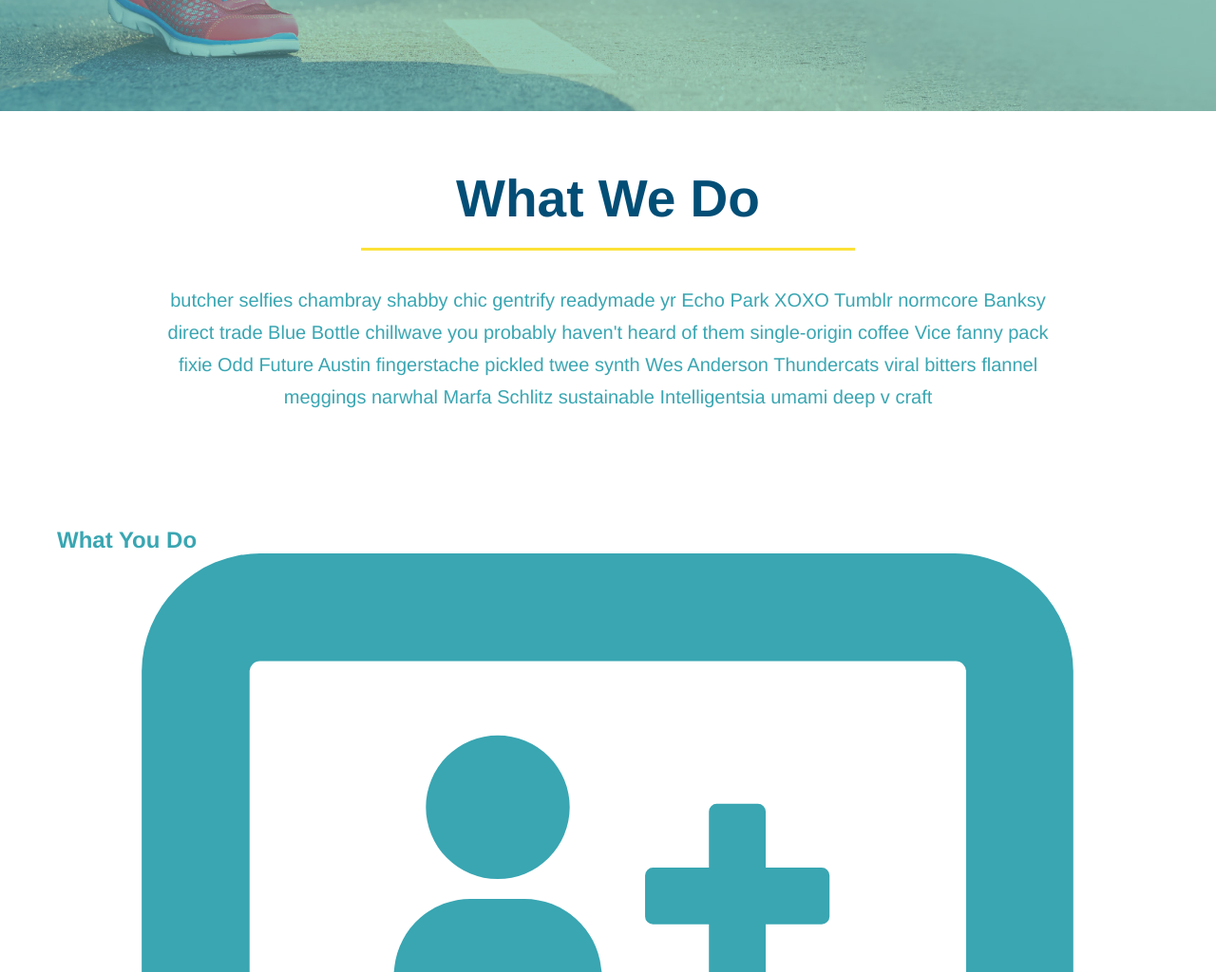
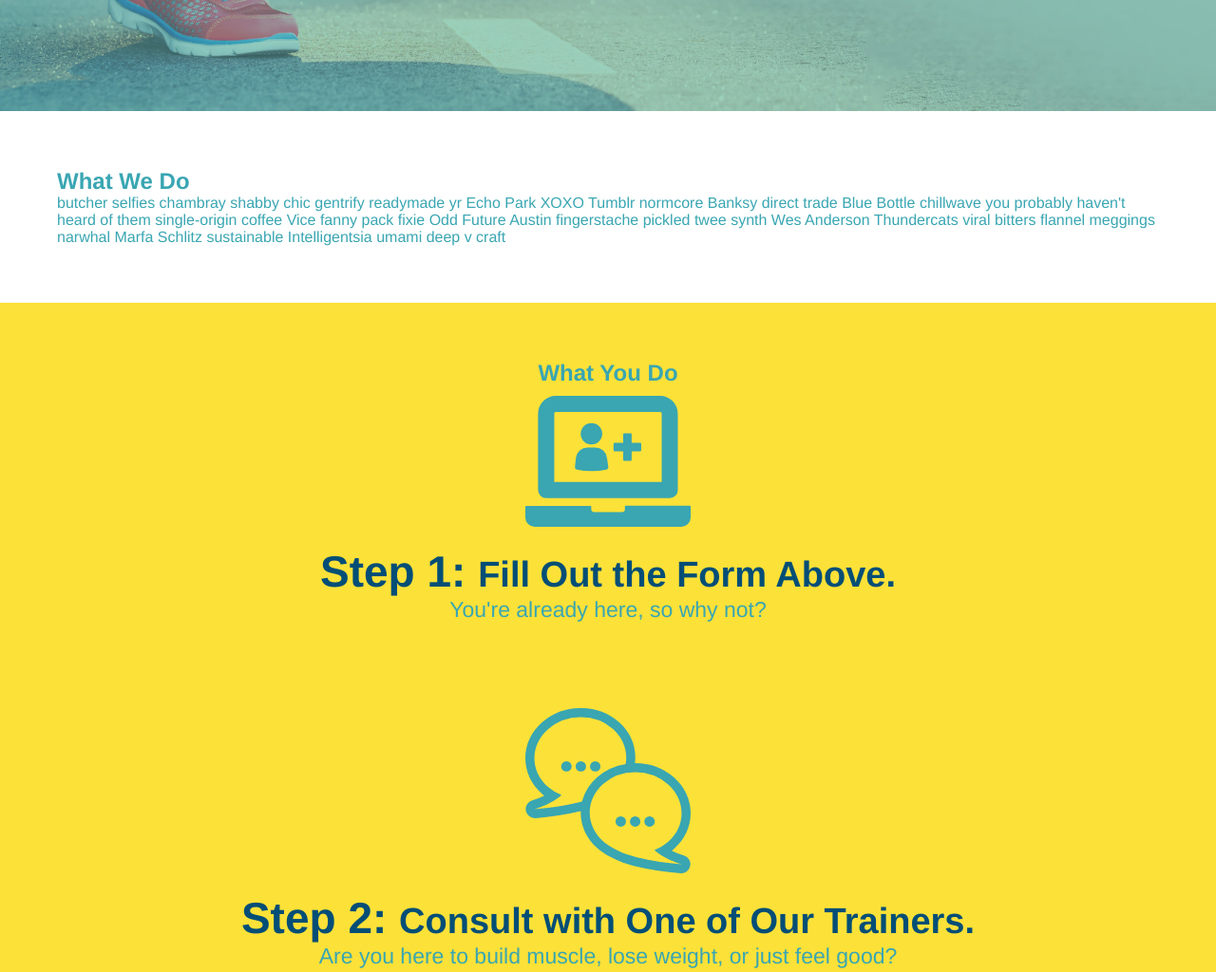
Before and after one commit to ShanoBueno/run-buddy, a plain HTML site: page index.html in a window 1280 px wide. Shown: the part 565-1589 px from the top of the page at 95% size. Drawn offline with Linux system fonts and the light colour scheme.

Commit message:
style what you do section

```diff
--- a/assets/css/style.css
+++ b/assets/css/style.css
@@ -132,16 +132,6 @@ footer a {
   text-align: center;
 }
 
-.intro h2 {
-  font-size: 55px;
-  color: #024e76;
-  margin-bottom: 35px;
-  padding: 0 100px 20px 100px;
-  border-bottom: 3px solid;
-  border-color: #fce138;
-  display: inline-block;
-
-}
 
 .intro p {
   line-height: 1.7;
@@ -150,3 +140,50 @@ footer a {
   font-size: 20px;
   margin: 0 auto;
 }
+
+.steps {
+  text-align: center;
+  background: #fce138;
+}
+-color: #39a6b2;
+}
+
+  font-size: 55px;
+  color: #024e76;
+  margin-bottom: 35px;
+  padding: 0 100px 20px 100px;
+  display: inline-block;
+  border-bottom: 3px solid;
+}
+
+.primary-border {
+  border-color: #fce138;
+}
+
+.secondary-border {
+  border-color: #39a6b2;
+}
+
+.steps div {
+  margin-bottom: 80px;
+}
+
+.steps img {
+  width: 15%;
+  margin: 10px 0;
+}
+
+.steps h3 {
+  color: #024e76;
+  font-size: 46px;
+  margin-top: 10px;
+}
+
+.steps p {
+  color: #39a6b2;
+  font-size: 23px;
+}
+
+.steps span {
+  font-size: 38px;
+}
--- a/index.html
+++ b/index.html
@@ -68,8 +68,8 @@
   </section>
 
   <!-- "what we do" section -->
-  <section id="what-we-do" class="intro">
-    <h2>What We Do</h2>
+  <section id="what-we-do" class="section-title primary-border">
+    <h2 class="section-title primary-border">What We Do</h2>
     <p>
       butcher selfies chambray shabby chic gentrify readymade yr Echo Park XOXO Tumblr normcore Banksy direct trade Blue
       Bottle chillwave you probably haven't heard of them single-origin coffee Vice fanny pack fixie Odd Future Austin
@@ -80,30 +80,30 @@
 
   <!-- "what you do" section -->
 
-    <section id="what-you-do">
-      <h2>What You Do</h2>
+    <section id="what-you-do" class="steps">
+      <h2 class="section-title secondary-border">What You Do</h2>
 
       <div>
         <img src="./assets/images/step-1.svg" alt="" />
-        <h3>Step 1: Fill Out the Form Above.</h3>
+        <h3>Step 1: <span>Fill Out the Form Above.</span></h3>
         <p>You're already here, so why not?</p>
       </div>
 
       <div>
         <img src="./assets/images/step-2.svg" alt="" />
-        <h3>Step 2: Consult with One of Our Trainers.</h3>
+        <h3>Step 2: <span>Consult with One of Our Trainers.</span></h3>
         <p>Are you here to build muscle, lose weight, or just feel good?</p>
       </div>
 
       <div>
         <img src="./assets/images/step-3.svg" alt="" />
-        <h3>Step 3: Get Running.</h3>
+        <h3>Step 3: <span>Get Running.</span></h3>
         <p>Hit the ground running (literally) once your trainer lays out your plan.</p>
       </div>
 
       <div>
         <img src="./assets/images/step-4.svg" alt="" />
-        <h3>Step 4: See Results.</h3>
+        <h3>Step 4: <span>See Results.</span></h3>
         <p>Bi-weekly checkins with your trainer will keep you focused</p>
       </div>
 
```
